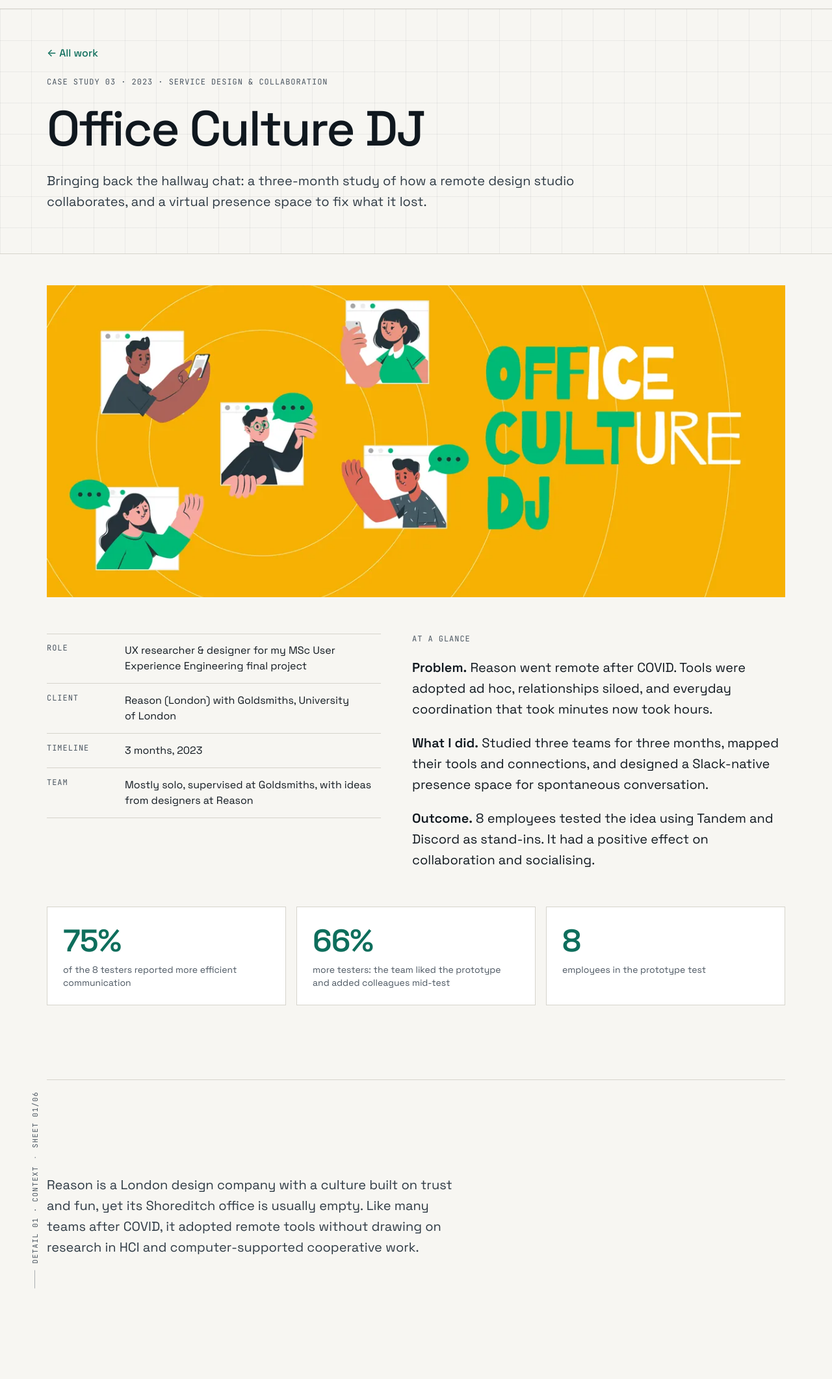
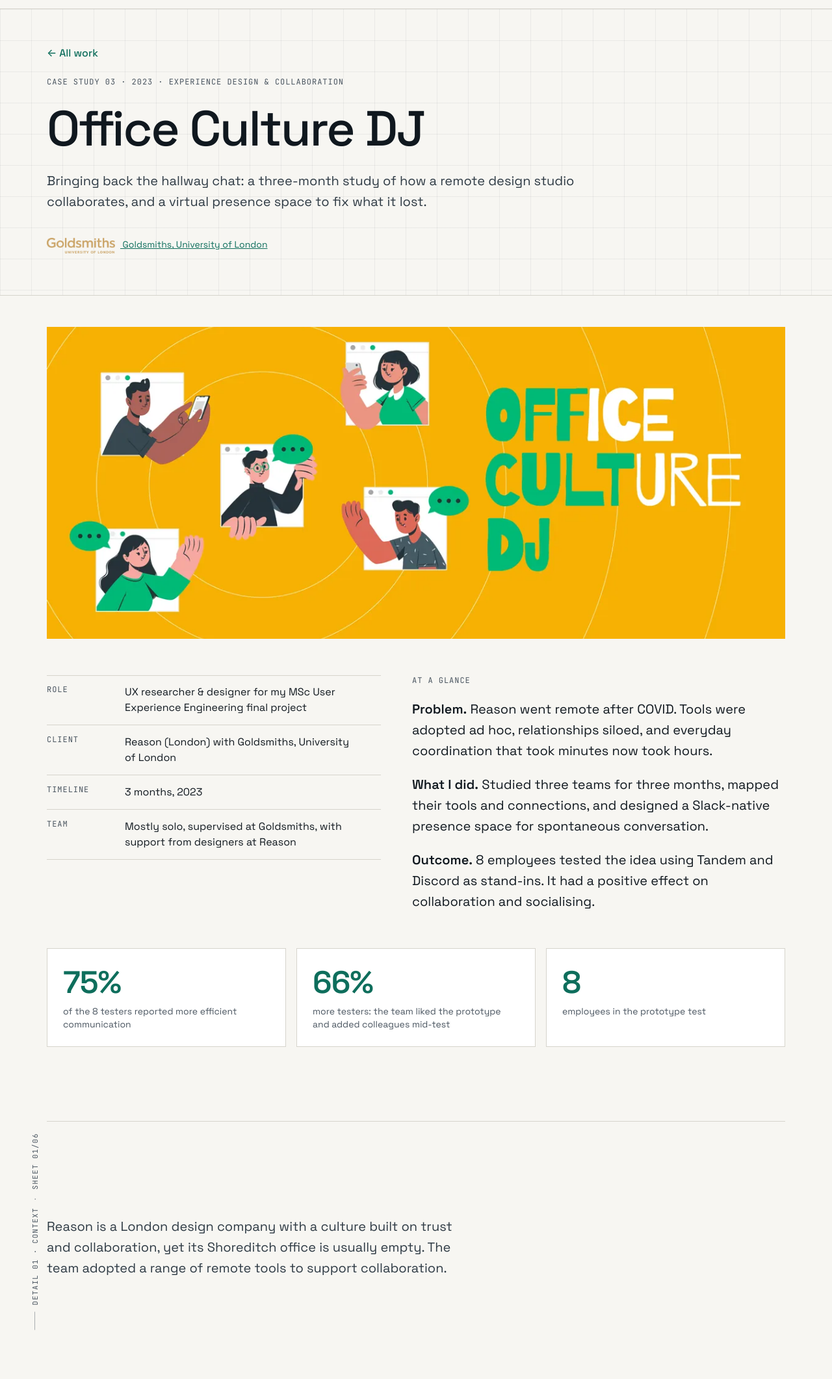
Before and after one commit to sinazzk/sinazk-site, a plain HTML site: page public/work/office-culture-dj/index.html in a window 1280 px wide. Shown: the part 67-2189 px from the top of the page at 65% size. Drawn offline with Linux system fonts and the light colour scheme.

Commit message:
Update Office Culture DJ case study

```diff
--- a/public/work/office-culture-dj/index.html
+++ b/public/work/office-culture-dj/index.html
@@ -46,9 +46,10 @@
 <div aria-hidden="true" class="gridlit"></div>
 <div class="wrap cs-title-in enter">
 <a class="t-pm cs-back" href="/#work">← All work</a>
-<div class="t-cap">CASE STUDY 03 · 2023 · SERVICE DESIGN &amp; COLLABORATION</div>
+<div class="t-cap">CASE STUDY 03 · 2023 · EXPERIENCE DESIGN &amp; COLLABORATION</div>
 <h1 class="t-h1">Office Culture DJ</h1>
 <p class="t-pl">Bringing back the hallway chat: a three-month study of how a remote design studio collaborates, and a virtual presence space to fix what it lost.</p>
+<p class="t-ps cs-brand"><a href="https://www.gold.ac.uk/"><img src="/assets/img/logos/goldsmiths.webp" alt=""> Goldsmiths, University of London</a></p>
 </div>
 </section>
 <!-- HERO IMAGE -->
@@ -68,7 +69,7 @@
 <dt class="t-cap">TIMELINE</dt>
 <dd class="t-pm">3 months, 2023</dd>
 <dt class="t-cap">TEAM</dt>
-<dd class="t-pm">Mostly solo, supervised at Goldsmiths, with ideas from designers at Reason</dd>
+<dd class="t-pm">Mostly solo, supervised at Goldsmiths, with support from designers at Reason</dd>
 </dl>
 <div class="cs-glance">
 <div class="t-cap">AT A GLANCE</div>
@@ -99,7 +100,7 @@
 <div class="split">
 <div class="cs-col">
 <h2 class="t-h4">A friendly studio with an empty office</h2>
-<p class="t-pl">Reason is a London design company with a culture built on trust and fun, yet its Shoreditch office is usually empty. Like many teams after COVID, it adopted remote tools without drawing on research in HCI and computer-supported cooperative work.</p>
+<p class="t-pl">Reason is a London design company with a culture built on trust and collaboration, yet its Shoreditch office is usually empty. The team adopted a range of remote tools to support collaboration.</p>
 <div class="cs-specs"><dl class="spec"><dt>LOCATION</dt><dd>Shoreditch, London</dd><dt>SETUP</dt><dd>Hybrid, mostly remote</dd><dt>DURATION</dt><dd>3 months of study</dd></dl></div>
 </div>
 <div class="stick"><figure><img alt="Photos pinned to the office wall from before remote work" class="cs-img" decoding="async" height="750" loading="lazy" src="/assets/img/work/ece5bd8e-b2fa-4ddd-bd61-d66495fae61a-1200.webp" width="1200"/><figcaption class="t-ps">Signs of co-worker relationships from before remote work</figcaption></figure></div>
@@ -167,7 +168,7 @@
 <div class="cs-specs"><dl class="spec"><dt>TESTED WITH</dt><dd>8 Reason employees</dd><dt>TOOLS</dt><dd>Tandem · Discord</dd></dl></div>
 </div>
 <div class="stick"><div class="cs-notes">
-<div class="cs-note"><div class="t-cap">FINDING 01 · ENGINEERS</div><div class="t-pm">Used it to work. Seeing who was available made quick questions effortless.</div></div>
+<div class="cs-note"><div class="t-cap">FINDING 01 · ENGINEERS</div><div class="t-pm">Used it to work. Seeing who was available made quick questions effortless. They even asked for other engineers to join the test so they could work together.</div></div>
 <div class="cs-note"><div class="t-cap">FINDING 02 · DESIGNERS</div><div class="t-pm">Used it to hang out, with casual chats in free moments.</div></div>
 <div class="cs-note"><div class="t-cap">OPEN QUESTION</div><div class="t-pm">It only works if people remember to be present. How do you make showing up effortless?</div></div>
 </div></div>
```
Also changed, not shown: public/index.html (+1 -1 lines), src/pages/index.html (+1 -1 lines), src/pages/office-culture-dj.html (+5 -4 lines).
